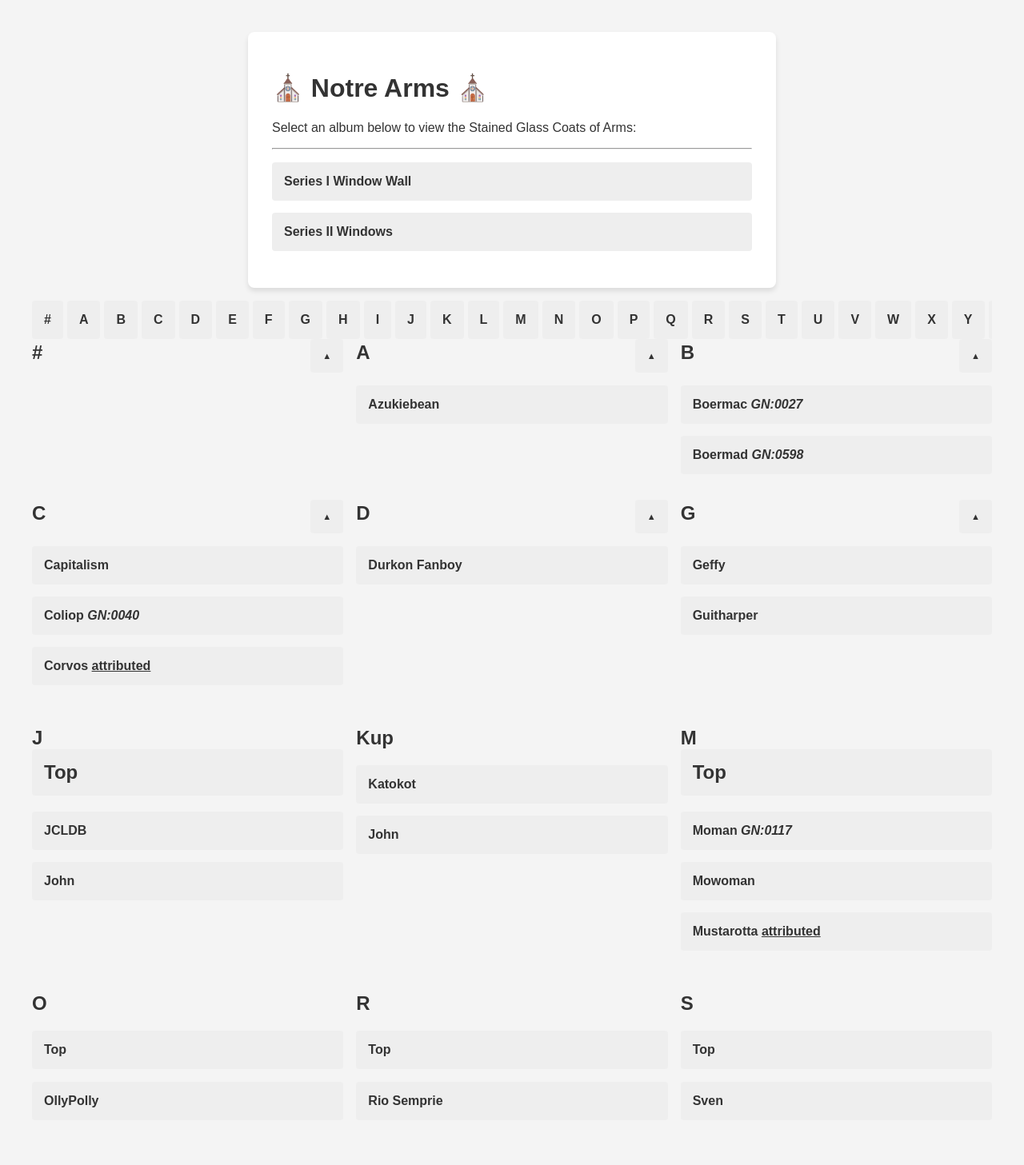
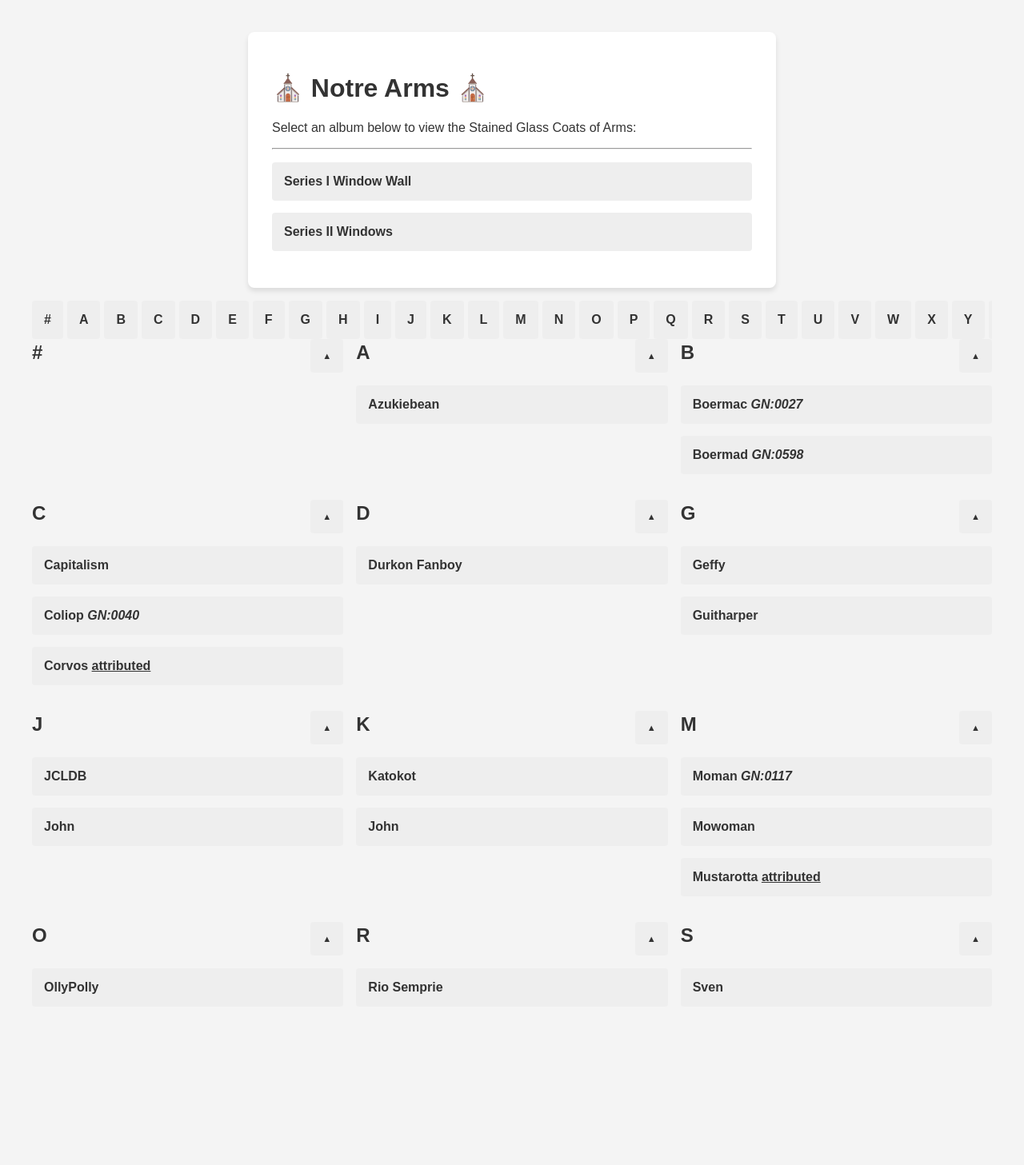
Before and after one commit to sirhcb/NAtesting, a Jekyll site: the page built from index.html, in a window 1280 px wide. Shown: the whole page at 80% size. Built offline with Jekyll 4.4.1, drawn with Linux system fonts in a browser that asks for light colours; after the commit the page ends 1315 px from its top, so only the background shows below that.

Commit message:
Update links to use '#top' instead of 'https://github.io'

```diff
--- a/index.html
+++ b/index.html
@@ -87,7 +87,7 @@
   <!-- This new wrapper forces the header and link together -->
   <div style="display: flex; align-items: baseline; justify-content: space-between;">
     <h2 style="margin: 0;">#</h2>
-    <small><small><i><a href="https://github.io">▲</a></i></small></small>
+    <small><small><i><a href="#top">▲</a></i></small></small>
   </div>
 
   <ul>
@@ -100,7 +100,7 @@
   <!-- This new wrapper forces the header and link together -->
   <div style="display: flex; align-items: baseline; justify-content: space-between;">
     <h2 style="margin: 0;">A</h2>
-    <small><small><i><a href="https://github.io">▲</a></i></small></small>
+    <small><small><i><a href="#top">▲</a></i></small></small>
   </div>
 
   <ul>
@@ -114,7 +114,7 @@
       <!-- This new wrapper forces the header and link together -->
   <div style="display: flex; align-items: baseline; justify-content: space-between;">
     <h2 style="margin: 0;">B</h2>
-    <small><small><i><a href="https://github.io">▲</a></i></small></small>
+    <small><small><i><a href="#top">▲</a></i></small></small>
   </div>
 
     <ul>
@@ -129,7 +129,7 @@
       <!-- This new wrapper forces the header and link together -->
   <div style="display: flex; align-items: baseline; justify-content: space-between;">
     <h2 style="margin: 0;">C</h2>
-    <small><small><i><a href="https://github.io">▲</a></i></small></small>
+    <small><small><i><a href="#top">▲</a></i></small></small>
   </div>
 
 
@@ -146,7 +146,7 @@
   <!-- This new wrapper forces the header and link together -->
   <div style="display: flex; align-items: baseline; justify-content: space-between;">
     <h2 style="margin: 0;">D</h2>
-    <small><small><i><a href="https://github.io">▲</a></i></small></small>
+    <small><small><i><a href="#top">▲</a></i></small></small>
   </div>
 
   <ul>
@@ -160,7 +160,7 @@
   <!-- This new wrapper forces the header and link together -->
   <div style="display: flex; align-items: baseline; justify-content: space-between;">
     <h2 style="margin: 0;">G</h2>
-    <small><small><i><a href="https://github.io">▲</a></i></small></small>
+    <small><small><i><a href="#top">▲</a></i></small></small>
   </div>
 
   <ul>
@@ -172,7 +172,13 @@
 
 <!-- Section J -->
 <div id="section-J">
-  <h2>J <a href="https://sirhcb.github.io/NotreArms/">Top</a></h2>
+
+  <!-- This new wrapper forces the header and link together -->
+  <div style="display: flex; align-items: baseline; justify-content: space-between;">
+    <h2 style="margin: 0;">J</h2>
+    <small><small><i><a href="#top">▲</a></i></small></small>
+  </div>
+
   <ul>
     <li><a href="/NotreArms/slideshows/Series II/#slide-1">JCLDB</a></li>
     <li><a href="/NotreArms/slideshows/Series II/#slide-1">John</a></li>
@@ -181,7 +187,13 @@
 
 <!-- Section K -->
 <div id="section-K">
-  <h2>Kup</h2>
+
+  <!-- This new wrapper forces the header and link together -->
+  <div style="display: flex; align-items: baseline; justify-content: space-between;">
+    <h2 style="margin: 0;">K</h2>
+    <small><small><i><a href="#top">▲</a></i></small></small>
+  </div>
+
   <ul>
     <li><a href="/NotreArms/slideshows/Series II/#slide-1">Katokot</a></li>
     <li><a href="/NotreArms/slideshows/Series II/#slide-1">John</a></li>
@@ -190,7 +202,13 @@
 
     <!-- Section M -->
 <div id="section-M">
-  <h2>M<a href="https://sirhcb.github.io/NotreArms/">Top</a></h2>
+
+  <!-- This new wrapper forces the header and link together -->
+  <div style="display: flex; align-items: baseline; justify-content: space-between;">
+    <h2 style="margin: 0;">M</h2>
+    <small><small><i><a href="#top">▲</a></i></small></small>
+  </div>
+
   <ul>
     <li><a href="/NotreArms/slideshows/Series II/#slide-1">Moman <i>GN:0117</i></a></li>
     <li><a href="/NotreArms/slideshows/Series II/#slide-1">Mowoman</a></li>
@@ -200,7 +218,13 @@
 
     <!-- Section O -->
 <div id="section-O">
-  <h2>O</h2> <a href="https://sirhcb.github.io/NotreArms/">Top</a>
+
+      <!-- This new wrapper forces the header and link together -->
+  <div style="display: flex; align-items: baseline; justify-content: space-between;">
+    <h2 style="margin: 0;">O</h2>
+    <small><small><i><a href="#top">▲</a></i></small></small>
+  </div>
+
   <ul>
     <li><a href="/NotreArms/slideshows/Series I/#slide-1">OllyPolly</a></li>
   </ul>
@@ -208,7 +232,13 @@
 
 <!-- Section R -->
 <div id="section-S">
-  <h2>R</h2> <a href="https://sirhcb.github.io/NotreArms/">Top</a>
+
+  <!-- This new wrapper forces the header and link together -->
+  <div style="display: flex; align-items: baseline; justify-content: space-between;">
+    <h2 style="margin: 0;">R</h2>
+    <small><small><i><a href="#top">▲</a></i></small></small>
+  </div>
+
   <ul>
     <li><a href="/NotreArms/slideshows/Series I/#slide-1">Rio Semprie</a></li>
   </ul>
@@ -216,7 +246,13 @@
 
 <!-- Section S -->
 <div id="section-S">
-  <h2>S</h2> <a href="https://sirhcb.github.io/NotreArms/">Top</a>
+
+  <!-- This new wrapper forces the header and link together -->
+  <div style="display: flex; align-items: baseline; justify-content: space-between;">
+    <h2 style="margin: 0;">S</h2>
+    <small><small><i><a href="#top">▲</a></i></small></small>
+  </div>
+
   <ul>
     <li><a href="/NotreArms/slideshows/Series I/#slide-1">Sven</a></li>
   </ul>
```
